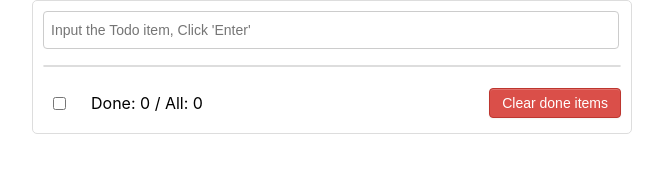
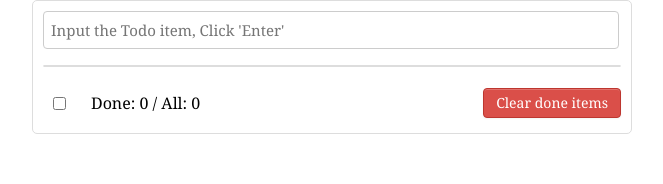
Before and after one commit to Trav1sRen/todo_list_in_ts, a React (Create React App) app: page / in a window 1280 px wide. Shown: the top 184 px of the page, without its empty margins (308-971 px from the left). Built offline with nearby package versions, Linux system fonts and the light colour scheme.

Commit message:
Reformat the css files

```diff
--- a/src/App.css
+++ b/src/App.css
@@ -11,7 +11,8 @@ body {
   text-align: center;
   vertical-align: middle;
   cursor: pointer;
-  box-shadow: inset 0 1px 0 rgba(255, 255, 255, 0.2), 0 1px 2px rgba(0, 0, 0, 0.05);
+  box-shadow: inset 0 1px 0 rgba(255, 255, 255, 0.2),
+    0 1px 2px rgba(0, 0, 0, 0.05);
   border-radius: 4px;
 }
 
--- a/src/components/Footer/index.css
+++ b/src/components/Footer/index.css
@@ -21,4 +21,5 @@
 .todo-footer button {
   float: right;
   margin-top: 5px;
+  font-family: Georgia, sans-serif;
 }
--- a/src/components/Header/index.css
+++ b/src/components/Header/index.css
@@ -1,7 +1,8 @@
 .todo-header input {
   width: 560px;
   height: 28px;
-    font-size: 14px;
+  font-size: 15px;
+  font-family: Georgia, sans-serif;
   border: 1px solid #ccc;
   border-radius: 4px;
   padding: 4px 7px;
@@ -10,5 +11,6 @@
 .todo-header input:focus {
   outline: none;
   border-color: rgba(82, 168, 236, 0.8);
-    box-shadow: inset 0 1px 1px rgba(0, 0, 0, 0.075), 0 0 8px rgba(82, 168, 236, 0.6);
+  box-shadow: inset 0 1px 1px rgba(0, 0, 0, 0.075),
+    0 0 8px rgba(82, 168, 236, 0.6);
 }
--- a/src/index.css
+++ b/src/index.css
@@ -1,13 +1,6 @@
 body {
   margin: 0;
-  font-family: -apple-system, BlinkMacSystemFont, 'Segoe UI', 'Roboto', 'Oxygen',
-    'Ubuntu', 'Cantarell', 'Fira Sans', 'Droid Sans', 'Helvetica Neue',
-    sans-serif;
+  font-family: Georgia, sans-serif;
   -webkit-font-smoothing: antialiased;
   -moz-osx-font-smoothing: grayscale;
 }
-
-code {
-  font-family: source-code-pro, Menlo, Monaco, Consolas, 'Courier New',
-    monospace;
-}
--- a/src/redux/reducer.ts
+++ b/src/redux/reducer.ts
@@ -14,38 +14,36 @@ const todosReducer: Reducer<
   | DeleteTodoAction
   | UpdateTodoStatusAction
   | UpdateAllTodoStatusAction
-> = (lastState = [], action) => {
+> = (state = [], action) => {
   const { type } = action;
 
   switch (type) {
     case TodoActionType.ADD_TODO: {
       const { todo } = action as AddTodoAction;
-      return [todo, ...lastState];
+      return [todo, ...state];
     }
 
     case TodoActionType.UPDATE_TODO_STATUS: {
       const { id, done } = action as UpdateTodoStatusAction;
-      return lastState.map((todo) =>
-        todo.id === id ? { ...todo, done } : todo
-      );
+      return state.map((todo) => (todo.id === id ? { ...todo, done } : todo));
     }
 
     case TodoActionType.UPDATE_ALL_TODO_STATUS: {
       const { done } = action as UpdateAllTodoStatusAction;
-      return lastState.map((todo) => ({ ...todo, done }));
+      return state.map((todo) => ({ ...todo, done }));
     }
 
     case TodoActionType.DELETE_TODO: {
       const { id } = action as DeleteTodoAction;
-      return lastState.filter((todo) => todo.id !== id);
+      return state.filter((todo) => todo.id !== id);
     }
 
     case TodoActionType.DELETE_DONE_TODOS: {
-      return lastState.filter((todo) => !todo.done);
+      return state.filter((todo) => !todo.done);
     }
 
     default:
-      return lastState;
+      return state;
   }
 };
 
```
Also changed, not shown: public/index.html (+10 -13 lines), src/components/Item/index.css (indentation only), src/components/List/index.css (indentation only). Lines whose indentation alone changed are shown as unchanged.
